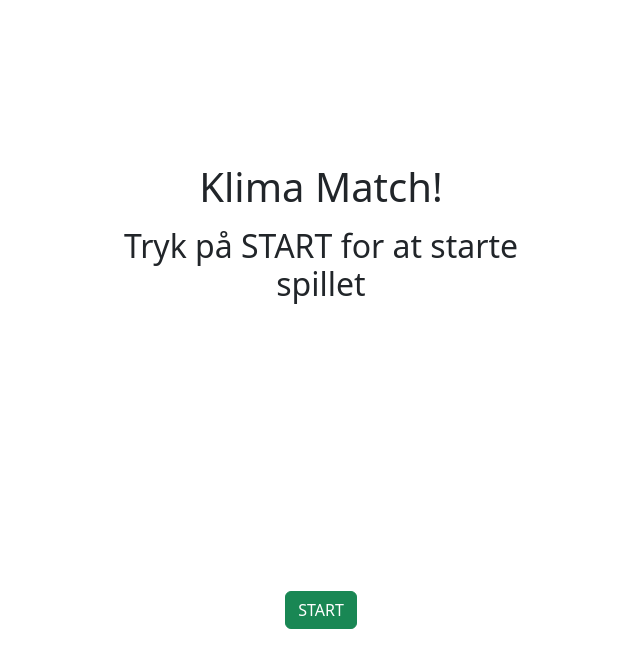
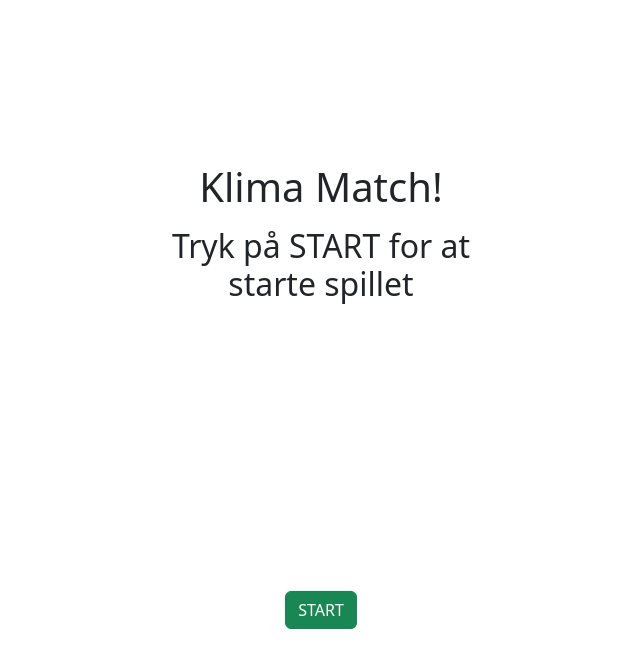
Before and after one commit to JonatanEmil/3semeks, a PHP site: page / in a window 1280 px wide. Shown: the top 668 px of the page, without its empty margins (319-959 px from the left). Run offline with PHP 8.4, Linux system fonts and the light colour scheme; style sheets or scripts are compiled from the project's sources; some libraries are stand-ins or nearby versions.

Commit message:
Mere responsiv

```diff
--- a/index.php
+++ b/index.php
@@ -20,7 +20,7 @@ require "settings/init.php";
 <body>
 <div class="container-fluid vh-100">
     <div class="row g-2 d-flex justify-content-center text-center align-items-center h-100">
-            <div class="col-8 col-md-4">
+            <div class="col-8 col-md-4 col-xl-3">
                 <h1 class="mb-3">Klima Match!</h1>
                 <h2 class="mb-5">Tryk på START for at starte spillet</h2>
                 <div class="row my-5"></div>
```
